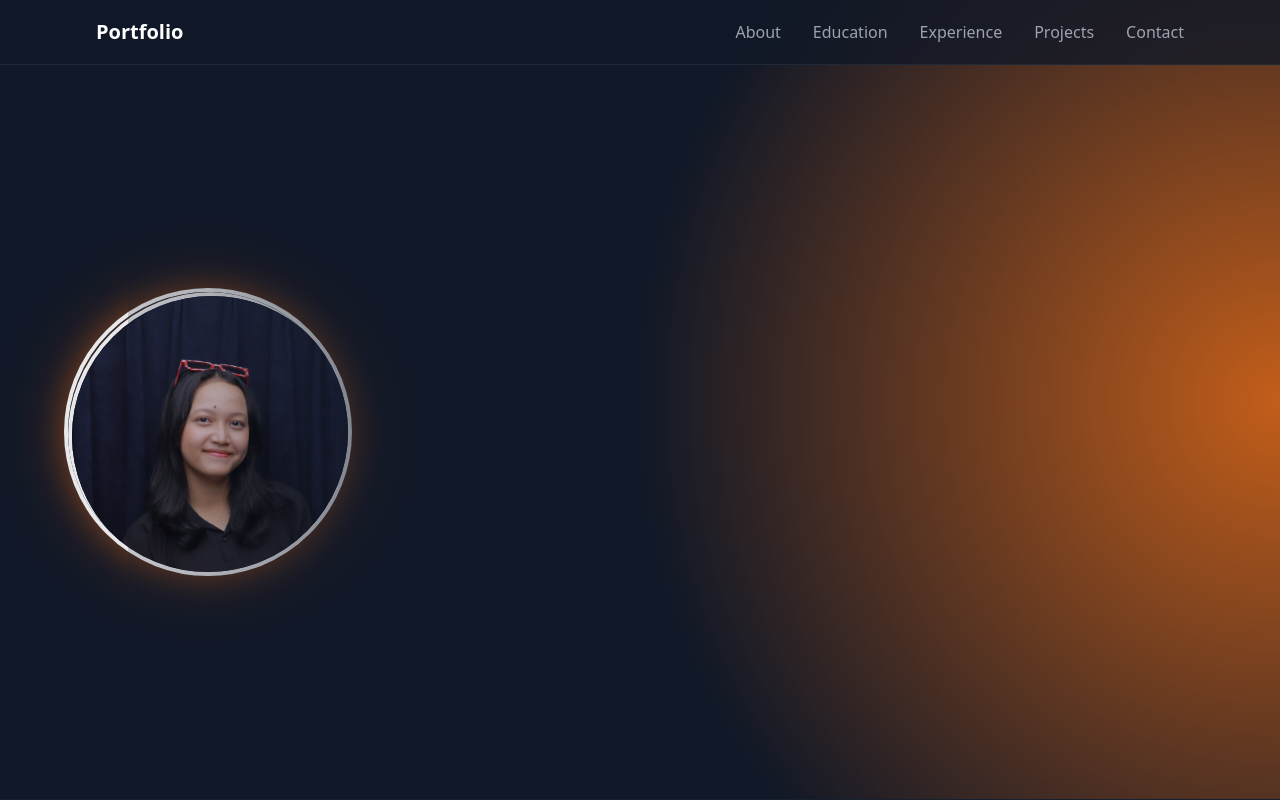
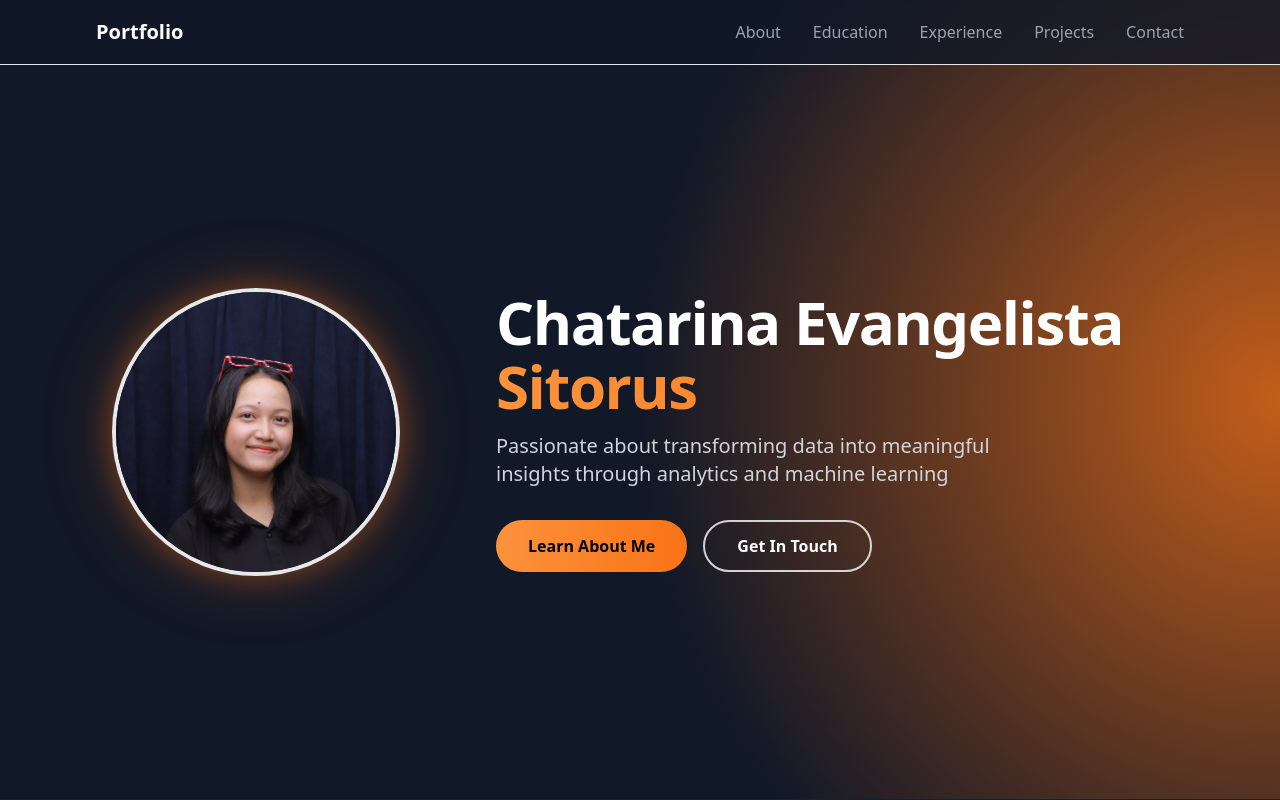
Before and after one commit to Chatarinaeva/portfolio-chatarinaeva, a React (Vite) app: page / in a window 1280 px wide. Shown: the top 800 px of the page. Built offline with nearby package versions, Linux system fonts and the light colour scheme.

Commit message:
Update App.tsx

```diff
--- a/src/App.tsx
+++ b/src/App.tsx
@@ -10,7 +10,7 @@ function App() {
   return (
     <div className="min-h-screen bg-gray-950 text-gray-100 selection:bg-orange-500 selection:text-black">
       {/* Navigation */}
-      <nav className="fixed top-0 w-full bg-gray-900/80 backdrop-blur-md z-50 border-b border-gray-800">
+      <nav className="fixed top-0 w-full bg-gray-900/80 backdrop-blur-md z-50 border-b border-gray-200">
         <div className="max-w-6xl mx-auto px-4 sm:px-6 lg:px-8">
           <div className="flex justify-between items-center h-16">
             <div className="font-bold text-xl text-white">Portfolio</div>
@@ -52,10 +52,13 @@ function App() {
 
       {/* Hero Section */}
       <section className="h-auto min-h-screen pt-20 sm:pt-16 flex items-center px-4 sm:px-6 lg:px-16 bg-gray-900 relative overflow-hidden border-b border-gray-800/50">
+        {/* Efek Radial Gradient Oranye Pekat Tepat di Sisi Kanan (Hanya di Desktop) */}
         <div className="hidden md:block absolute right-0 top-1/2 -translate-y-1/2 w-[90%] h-[140%] bg-[radial-gradient(circle_at_right,_var(--tw-gradient-stops))] from-orange-500/85 via-gray-900/95 to-transparent opacity-90 pointer-events-none" />
-        <div className="w-40 h-40 sm:w-48 sm:h-48 md:w-72 md:h-72 rounded-full overflow-hidden shadow-[0_0_30px_rgba(249,115,22,0.35),_0_0_70px_rgba(249,115,22,0.25)] border-4 border-white/90 mx-auto md:mx-0 transition-shadow duration-500">
+
+        <div className="max-w-6xl mx-auto flex flex-col md:flex-row items-center md:items-center gap-12 w-full md:pl-12 relative z-10">
           <div className="flex-shrink-0">
-            <div className="w-40 h-40 sm:w-48 sm:h-48 md:w-72 md:h-72 rounded-full overflow-hidden shadow-[0_0_50px_rgba(249,115,22,0.35)] border-4 border-white/90 mx-auto md:mx-0">
+            {/* Efek glow profil dipertebal menggunakan multi-shadowing */}
+            <div className="w-40 h-40 sm:w-48 sm:h-48 md:w-72 md:h-72 rounded-full overflow-hidden shadow-[0_0_30px_rgba(249,115,22,0.35),_0_0_70px_rgba(249,115,22,0.25)] border-4 border-white/90 mx-auto md:mx-0 transition-shadow duration-500">
               <img
                 src="/profilepic.jpeg"
                 alt="Chatarina Evangelista Sitorus"
```
